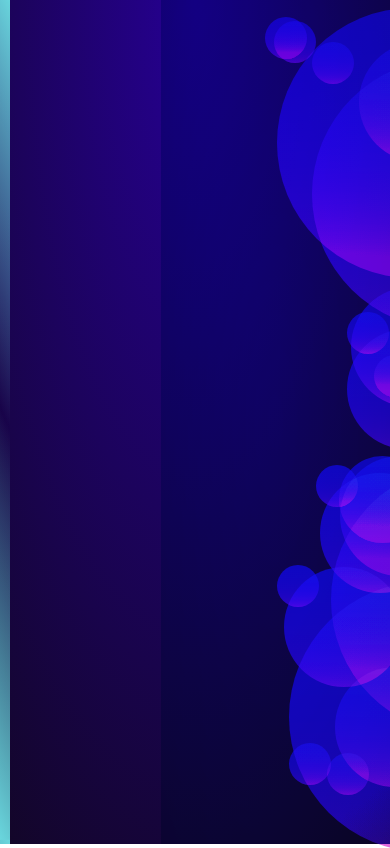
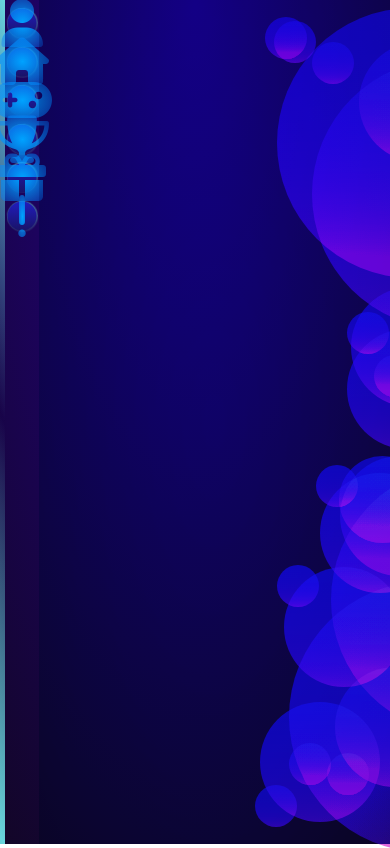
Before and after one commit to Hareyuk/rankamingprog3, a React (Create React App) app: page / in a window 390 px wide. Built offline with nearby package versions, Linux system fonts and the light colour scheme.

Commit message:
Más completo el diseño

```diff
--- a/package.json
+++ b/package.json
@@ -3,6 +3,10 @@
   "version": "0.1.0",
   "private": true,
   "dependencies": {
+    "@fortawesome/fontawesome-svg-core": "^6.1.1",
+    "@fortawesome/free-regular-svg-icons": "^6.1.1",
+    "@fortawesome/free-solid-svg-icons": "^6.1.1",
+    "@fortawesome/react-fontawesome": "^0.1.18",
     "@testing-library/jest-dom": "^5.16.4",
     "@testing-library/react": "^13.2.0",
     "@testing-library/user-event": "^13.5.0",
--- a/public/index.html
+++ b/public/index.html
@@ -15,6 +15,8 @@
       user's mobile device or desktop. See https://developers.google.com/web/fundamentals/web-app-manifest/
     -->
     <link rel="manifest" href="%PUBLIC_URL%/manifest.json" />
+    <script src="https://kit.fontawesome.com/23e3e7e03a.js" crossorigin="anonymous"></script>
+
     <!--
       Notice the use of %PUBLIC_URL% in the tags above.
       It will be replaced with the URL of the `public` folder during the build.
--- a/src/App.css
+++ b/src/App.css
@@ -14,4 +14,14 @@
   background: radial-gradient(#00D1FF,rgba(0,149,182,70));
   mix-blend-mode: multiply;
   opacity: 0.5;
+  right: 0;
+  position: absolute;
 }
+
+@media screen and (max-width: 1700px)
+{
+    .content
+    {
+      width: 90%;
+    }
+}
--- a/src/App.jsx
+++ b/src/App.jsx
@@ -15,6 +15,7 @@ import Profile from './pages/Profile/Profile';
 import BackgroundD from './components/BackgroundCanvas/BackgroundD';
 import { Fragment } from 'react';
 import Header from './components/Header/Header';
+import Surprise from './pages/Surprise/Surprise'
 import './App.css';
 
 function App() {
@@ -22,15 +23,23 @@ function App() {
     <Fragment>
       <BackgroundD></BackgroundD>
         <div className='organize'>
+            <BrowserRouter>
           <Header></Header>
           <div className='content'>
-            <BrowserRouter>
             <Routes>
               <Route path='/' element={<Home/>}></Route>
+              <Route path='/about' element={<About/>}></Route>
+              <Route path='/login' element={<Login/>}></Route>
+              <Route path='/signup' element={<SignUp/>}></Route>
+              <Route path='/game/:id' element={<Game/>}></Route>
+              <Route path='/games' element={<Games/>}></Route>
+              <Route path='/rankings' element={<Rankings/>}></Route>
+              <Route path='/profile/:id' element={<Profile/>}></Route>
+              <Route path='/surprise/' element={<Surprise/>}></Route>
             </Routes>
+            </div>
           </BrowserRouter>
         </div>
-      </div>
     </Fragment>
   );
 }
--- a/src/components/BackgroundCanvas/BackgroundD.jsx
+++ b/src/components/BackgroundCanvas/BackgroundD.jsx
@@ -23,6 +23,8 @@ const BackgroundD = () => {
     { left: "87%", top: "54%", size: "87px", class: "mov3" },
     { left: "92%", top: "5%", size: "120px", class: "mov4" },
     { left: "87%", top: "54%", size: "120px", class: "mov1" },
+    { left: "66%", top: "83%", size: "120px", class: "mov2" },
+    { left: "65.5%", top: "93%", size: "42px", class: "mov3" },
   ];
   /* useEffect(() => {
         var c = document.getElementById("myCanvas");
--- /dev/null
+++ b/src/components/ButtonHeader/ButtonHeader.jsx
@@ -0,0 +1,18 @@
+import "./style.css";
+import React, { Fragment, useEffect, useState} from "react";
+import { Link } from "react-router-dom";
+const ButtonHeader = (props) => {
+  const {name,icon, url, pic} = props;
+    return(
+    <div className="contentBoxBtn">
+      <div className="borderGra">
+
+      </div>
+      <Link to={url} className="contentBox">
+        {pic ? <img src={pic} alt={name}/>:""}
+        <i className={"fa-solid " + icon}></i>
+      </Link>
+    </div>
+  );
+};
+export default ButtonHeader;
--- /dev/null
+++ b/src/components/ButtonHeader/style.css
@@ -0,0 +1,99 @@
+.contentBoxBtn
+{
+    width: 124px;
+    height: 124px;
+    border-radius: 100%;
+    position: relative;
+    margin: 0 auto;
+    margin-top: 0.5em;
+}
+
+.borderGra
+{
+    width: 124px;
+    height: 124px;
+    border-radius: 100%;
+    background: linear-gradient(180deg, rgba(106, 215, 222, 100), rgba(106, 215, 222, 20%));
+    animation-name: rotating;
+    animation-duration: 2s;
+    animation-iteration-count: infinite;
+    animation-timing-function: linear;
+    mix-blend-mode:lighten;
+    opacity: 0.6;
+}
+
+.contentBox
+{
+    border: none;
+    width: 120px;
+    height: 120px;
+    border-radius: 100%;
+    background: linear-gradient(180deg, rgb(33, 28, 189), rgb(25, 19, 104));
+    top: 50%;
+    left: 50%;
+    transform: translate(-50%,-50%);
+    position: absolute;
+    transition: 0.3s;
+    cursor: pointer;
+}
+
+.contentBox:hover
+{
+    background: linear-gradient(180deg, rgb(43, 37, 212), rgb(34, 27, 134));
+}
+
+.contentBox:active
+{
+    border: none;
+    background: linear-gradient(180deg, rgb(36, 29, 248), rgb(40, 30, 182));
+}
+
+@keyframes rotating
+{
+    0%
+    {
+        transform: rotate(0deg);
+    }
+
+    50%
+    {
+        transform: rotate(180deg);
+    }
+
+    100%
+    {
+        transform: rotate(360deg);
+    }
+}
+
+@media screen and (max-width: 1600px)
+{
+    .contentBoxBtn
+    {
+        width: 90%;
+        height: 0%;
+        padding-bottom: 90%;
+    }
+
+    .borderGra
+    {
+        width: 100%;
+        height: 0%;
+        padding-bottom: 100%;
+    }
+
+    .contentBox
+    {
+        width: 95%;
+        height: 0%;
+        padding-bottom: 95%;
+    }
+}
+
+@media screen and (max-width: 1000px)
+{
+    i
+    {
+        font-size: 3em;
+    }
+}
--- a/src/components/Header/Header.jsx
+++ b/src/components/Header/Header.jsx
@@ -1,11 +1,20 @@
 import "./style.css";
 import React, { Fragment, useEffect, useState } from "react";
+import ButtonHeader from "../ButtonHeader/ButtonHeader";
 const Header = () => {
 
   return (
     <header className="header">
       <div className="lineGlow"></div>
-      <div className="header-menu"></div>
+      <div className="header-menu">
+        <ButtonHeader url="/profile/" icon="fa-user"></ButtonHeader>
+        <ButtonHeader url="/" icon="fa-house"></ButtonHeader>
+        <ButtonHeader url="/games" icon="fa-gamepad"></ButtonHeader>
+        <ButtonHeader url="/rankings" icon="fa-trophy"></ButtonHeader>
+        <ButtonHeader url="/surprise" icon="fa-gift"></ButtonHeader>
+        <ButtonHeader url="/about" icon="fa-exclamation"></ButtonHeader>
+        <img src="Rlogo.svg" alt="Rankaming"/>
+      </div>
     </header>
   );
 };
--- a/src/components/Header/style.css
+++ b/src/components/Header/style.css
@@ -1,7 +1,30 @@
 header
 {
-    width: 161px;
+    max-width: 161px;
+    width: 100%;
     height: 100%;
+}
+
+i
+{
+    position: absolute;
+    top: 50%;
+    left: 50%;
+    transform: translate(-50%,-50%);
+    font-size: 4.4em;
+    background: radial-gradient(rgba(0, 163, 255, 1), rgb(3 104 255 / 32%));
+    -webkit-background-clip: text;
+    -webkit-text-fill-color: transparent;
+}
+
+img
+{
+    width: 65%;
+    display: block;
+    position: absolute;
+    transform: translate(-50%);
+    left: 50%;
+    bottom: 10px;
 }
 
 .lineGlow
@@ -13,6 +36,16 @@ header
     animation-duration: 4s;
     background: repeating-linear-gradient(245deg, #6AD7DE, transparent, #6AD7DE 100%);
     animation-timing-function: linear;
+    display: inline-block;
+}
+
+.header-menu
+{
+    display: inline-block;
+    width: calc(161px - 10px);
+    margin: 0 auto;
+    position: absolute;
+    height:100%;
 }
 
 @keyframes lineGlow
@@ -26,3 +59,26 @@ header
         background-position-y: 100vh;
     }
 }
+
+@media screen and (max-width: 1700px){
+   header
+   {
+       width: 10%;
+   }
+   .lineGlow
+   {
+       width: 5px;
+   }
+
+   .header-menu
+   {
+       width: calc(10% - 5px);
+   }
+}
+
+@media screen and (max-height: 900px)
+{
+    img{
+        display: none;
+    }
+}
--- /dev/null
+++ b/src/pages/Surprise/Surprise.jsx
@@ -0,0 +1,10 @@
+import './style.css';
+import React, {useState, useEffect, Fragment} from 'react';
+const Surprise = ()=>
+{
+    return(
+    <Fragment>
+
+    </Fragment>);
+}
+export default Surprise;
```
Also changed, not shown: src/pages/Surprise/style.css (added), 1 other file (tests, documents, lock files or other folders).
